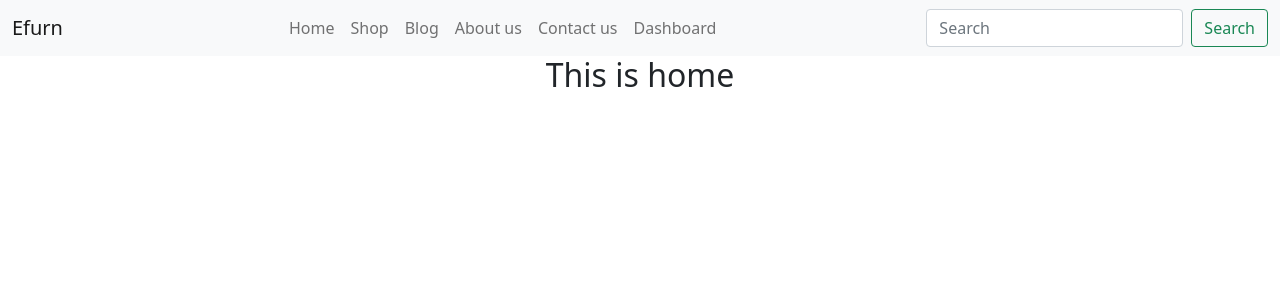
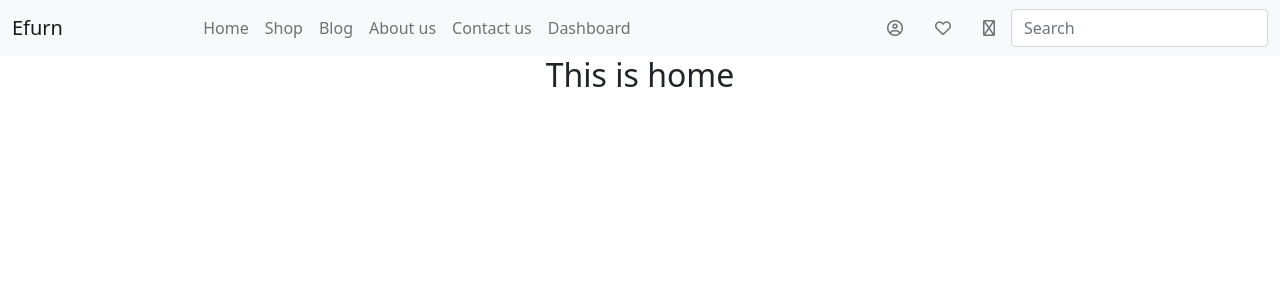
Before and after one commit to dmr-911/eFurn-client, a React (Create React App) app: page / in a window 1280 px wide. Shown: the top 300 px of the page. Built offline with nearby package versions, Linux system fonts and the light colour scheme.

Commit message:
navbar design completed

```diff
--- a/package.json
+++ b/package.json
@@ -3,6 +3,9 @@
   "version": "0.1.0",
   "private": true,
   "dependencies": {
+    "@fortawesome/fontawesome-svg-core": "^1.3.0",
+    "@fortawesome/free-solid-svg-icons": "^6.0.0",
+    "@fortawesome/react-fontawesome": "^0.1.17",
     "@testing-library/jest-dom": "^5.16.2",
     "@testing-library/react": "^12.1.3",
     "@testing-library/user-event": "^13.5.0",
--- a/public/index.html
+++ b/public/index.html
@@ -15,6 +15,8 @@
       user's mobile device or desktop. See https://developers.google.com/web/fundamentals/web-app-manifest/
     -->
     <link rel="manifest" href="%PUBLIC_URL%/manifest.json" />
+    <script src="https://kit.fontawesome.com/15c1546edc.js" crossorigin="anonymous"></script>
+    <link rel="stylesheet" href="https://cdnjs.cloudflare.com/ajax/libs/font-awesome/6.0.0/css/all.min.css" integrity="sha512-9usAa10IRO0HhonpyAIVpjrylPvoDwiPUiKdWk5t3PyolY1cOd4DSE0Ga+ri4AuTroPR5aQvXU9xC6qOPnzFeg==" crossorigin="anonymous" referrerpolicy="no-referrer" />
     <!--
       Notice the use of %PUBLIC_URL% in the tags above.
       It will be replaced with the URL of the `public` folder during the build.
@@ -24,7 +26,7 @@
       work correctly both with client-side routing and a non-root public URL.
       Learn how to configure a non-root public URL by running `npm run build`.
     -->
-    <title>React App</title>
+    <title>Efurn</title>
   </head>
   <body>
     <noscript>You need to enable JavaScript to run this app.</noscript>
--- a/src/Pages/Shared/BootstrapNavbar/BootstrapNavbar.css
+++ b/src/Pages/Shared/BootstrapNavbar/BootstrapNavbar.css
@@ -1,4 +1,5 @@
 .nav-link:focus, .nav-link:active{
     background-color: rgb(37, 95, 134)!important;
     color: white!important;
+    font-weight: 500;
 }
--- a/src/Pages/Shared/BootstrapNavbar/BootstrapNavbar.js
+++ b/src/Pages/Shared/BootstrapNavbar/BootstrapNavbar.js
@@ -1,9 +1,14 @@
 import React from 'react';
-import { Button, Container, Form, FormControl, Nav, Navbar, NavDropdown } from 'react-bootstrap';
+import { Button, Container, Form, FormControl, Nav, Navbar } from 'react-bootstrap';
 import './BootstrapNavbar.css';
 import { Link } from 'react-router-dom';
 
 const BootstrapNavbar = () => {
+    // const user = <FontAwesomeIcon icon={faUser} />
+    // const user = <FontAwesomeIcon icon="fa-regular fa-user" />
+    const user = <i className="fa-regular fa-circle-user"></i>;
+    const heart = <i className="fa-regular fa-heart"></i>;
+    const cart = <i className="fa-regular fa-bag-shopping"></i>;
     return (
         <Navbar bg="light" expand="lg">
         <Container fluid>
@@ -12,25 +17,29 @@ const BootstrapNavbar = () => {
             <Navbar.Collapse id="navbarScroll">
             <Nav
                 className="mx-auto my-2 my-lg-0"
-                style={{ maxHeight: '100px' }}
-                navbarScroll
             >
-                <Nav.Link class="link" as={Link} to="/">Home</Nav.Link>
-                <Nav.Link class="link" as={Link} to="/">Shop</Nav.Link>
-                <Nav.Link class="link" as={Link} to="/">Blog</Nav.Link>
-                <Nav.Link class="link" as={Link} to="/">About us</Nav.Link>
-                <Nav.Link class="link" as={Link} to="/">Contact us</Nav.Link>
-                <Nav.Link class="link" as={Link} to="/">Dashboard</Nav.Link>
+                <Nav.Link className="link" as={Link} to="/">Home</Nav.Link>
+                <Nav.Link className="link" as={Link} to="/">Shop</Nav.Link>
+                <Nav.Link className="link" as={Link} to="/">Blog</Nav.Link>
+                <Nav.Link className="link" as={Link} to="/">About us</Nav.Link>
+                <Nav.Link className="link" as={Link} to="/">Contact us</Nav.Link>
+                <Nav.Link className="link" as={Link} to="/">Dashboard</Nav.Link>
             </Nav>
+            <Nav
+                className="ms-auto my-2 my-lg-0 d-flex align-items-center justify-content-center"
+            >
+                <Nav.Link><b className="mx-2">{user}</b></Nav.Link>
+                <Nav.Link><b className="mx-2">{heart}</b></Nav.Link>
+                <Nav.Link><b className="mx-2">{cart}</b></Nav.Link>
                 <Form className="d-flex">
                     <FormControl
                     type="search"
                     placeholder="Search"
-                className="me-2"
+                    className="ms-auto"
                     aria-label="Search"
                     />
-                <Button variant="outline-success">Search</Button>
                 </Form>
+            </Nav>
             </Navbar.Collapse>
         </Container>
         </Navbar>
--- a/src/Pages/Shared/CustomNavbar/CustomNavbar.css
+++ b/src/Pages/Shared/CustomNavbar/CustomNavbar.css
@@ -16,15 +16,15 @@
 	height: 1.5em;
 }
 
-.links a {
-	/* color: var(--heading-color);
+/* .links a {
+	color: var(--heading-color);
 	min-width: 80px;
 	min-height: 44px;
 	display: flex;
 	flex-direction: row;
 	align-items: center;
-	justify-content: center; */
-}
+	justify-content: center;
+} */
 
 .links a:focus,
 .links a:hover {
```
Also changed, not shown: 1 other file (tests, documents, lock files or other folders). Lines whose indentation alone changed are shown as unchanged.
